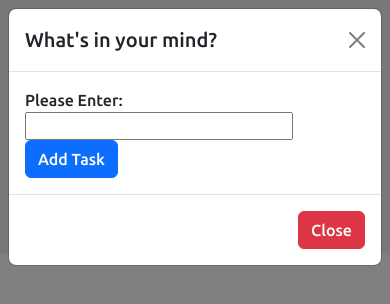
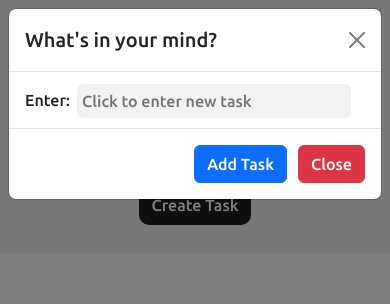
Before and after one commit to not-superior/todo-app, a React (Vite) app: page / in a window 390 px wide. Both pictures are taken after a click on the button "Create Task". Shown: the top 304 px of the page. Built offline with nearby package versions, Linux system fonts and the light colour scheme.

Commit message:
fixed modal for mobile devices

```diff
--- a/src/AddTask.jsx
+++ b/src/AddTask.jsx
@@ -1,19 +1,46 @@
 import { Button, Modal, ModalHeader, ModalBody, ModalFooter } from 'reactstrap';
 import 'bootstrap/dist/css/bootstrap.min.css'
+
+
+const style = {
+    position: "relative"
+};
+
+const addbtnStyle = {
+    position: "absolute",
+    right: "90px",
+    bottom: "12px"
+};
+
+const inputStyle = {
+    position: "absolute",
+    left: '68px',
+    bottom: "10px",
+    textDecoration: 'none',
+    outline: 'none',
+    border: 'none',
+    padding: '5px',
+    backgroundColor: '#F2F2F2',
+    borderRadius: '6px'
+};
+
+const styleBody = {
+    display: 'flex'
+};
 
 const AddTask = ({openPopUp, statusModal, submitTask, setTask}) =>{
     return(
     <>
-    <Modal isOpen={openPopUp} toggle={()=>statusModal(false)}>
+    <Modal isOpen={openPopUp} style={style} toggle={()=>statusModal(false)}>
         <ModalHeader toggle={()=>statusModal(false)}>
             What's in your mind?
         </ModalHeader>
-        <ModalBody>
-            <label>Please Enter: </label>&nbsp;
-            <input onChange={(e)=>setTask({type: "SET_TASK", payload: e.target.value})}></input>&nbsp;
-            <Button color="primary" onClick={()=>{if(submitTask()){statusModal(false)}}}>Add Task</Button>
+        <ModalBody style={styleBody}>
+            <label>Enter: </label>&nbsp;
+            <input placeholder='Click to enter new task' style={inputStyle} onChange={(e)=>setTask({type: "SET_TASK", payload: e.target.value})}></input>&nbsp;
         </ModalBody>
         <ModalFooter>
+            <Button color="primary" style={addbtnStyle} onClick={()=>{if(submitTask()){statusModal(false)}}}>Add Task</Button>
             <Button color="danger" onClick={()=>statusModal(false)}>Close</Button>
         </ModalFooter>
     </Modal>
```
